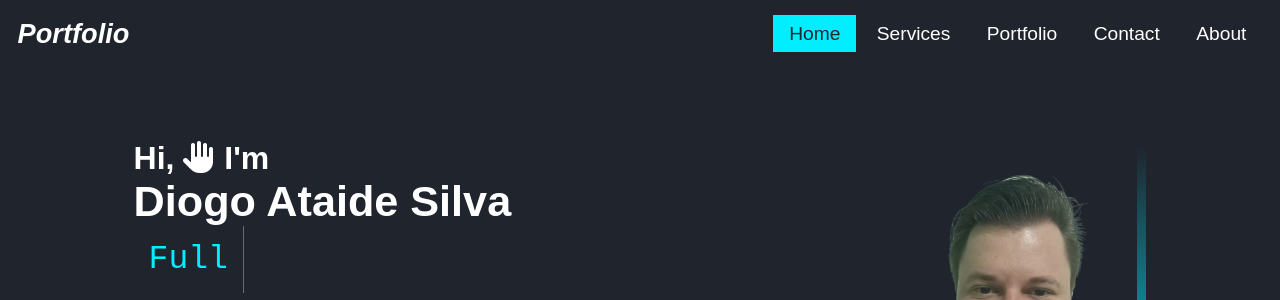
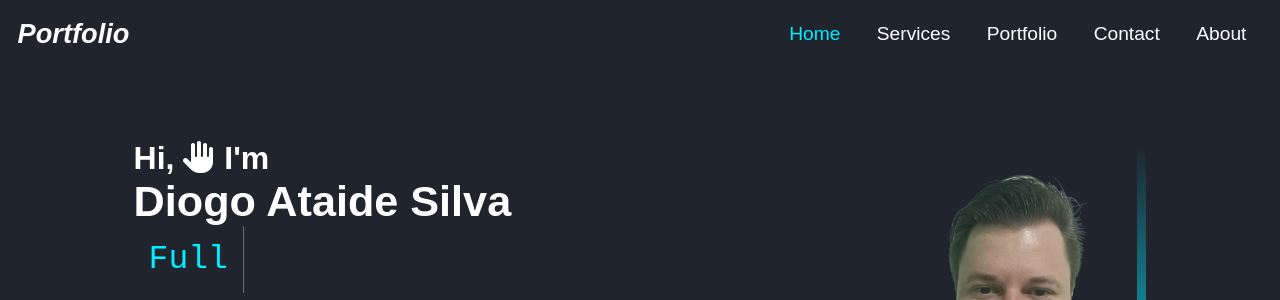
Before and after one commit to diatsilva007/portfolio, a plain HTML site: page index.html in a window 1280 px wide. In both pictures the pointer is over the link "Home". Shown: the top 300 px of the page. Drawn offline with nearby package versions, Linux system fonts and the light colour scheme.

Commit message:
feat: efeito hover dos links da nav atualizado

```diff
--- a/css/style.css
+++ b/css/style.css
@@ -157,9 +157,9 @@ header {
 
 .nav a:hover,
 .nav-responsive a:hover {
-  background-color: var(--main-color);
-  color: var(--bg-color-01);
-  //color: var(--main-color);
+  //background-color: var(--main-color);
+  //color: var(--bg-color-01);
+  color: var(--main-color);
 }
 
 section {
```
